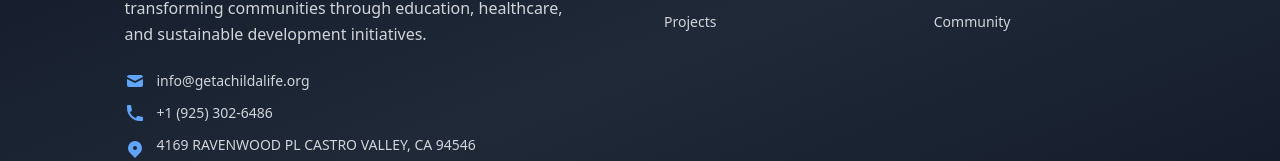
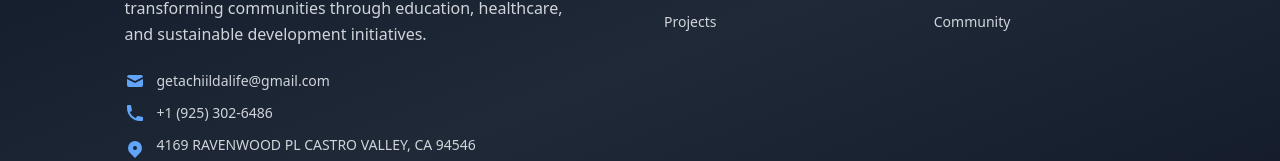
Before and after one commit to INIstheguyy/GACAL-react, a React (Create React App) app: page /donate in a window 1280 px wide. Shown: the part 3113-3274 px from the top of the page. Built offline with nearby package versions, Linux system fonts and the light colour scheme.

Commit message:
`Update email address in Footer component from info@getachildalife.org to getachiildalife@gmail.com`

```diff
--- a/src/components/Footer.js
+++ b/src/components/Footer.js
@@ -49,7 +49,7 @@
             <div className="space-y-3">
               <div className="flex items-center text-gray-300 hover:text-white transition-colors duration-200">
                 <HiMail className="mr-3 text-blue-400" size={20} />
-                <span className="text-sm">info@getachildalife.org</span>
+                <span className="text-sm">getachiildalife@gmail.com</span>
               </div>
               <div className="flex items-center text-gray-300 hover:text-white transition-colors duration-200">
                 <HiPhone className="mr-3 text-blue-400" size={20} />
```
